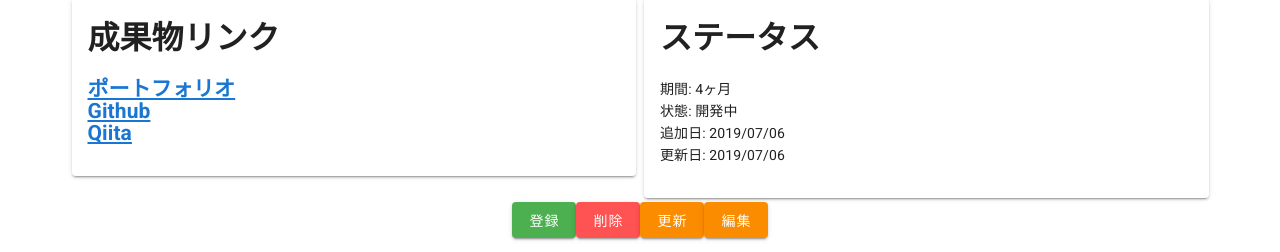
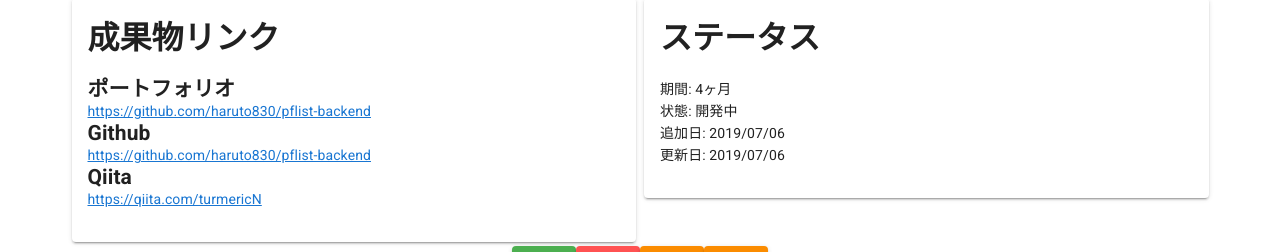
Before and after one commit to haruto830/pflist-frontend, a Nuxt app: page /detail/1 in a window 1280 px wide. Shown: the part 1087-1339 px from the top of the page. Built offline with nearby package versions, Linux system fonts and the light colour scheme.

Commit message:
レビュー修正

```diff
--- a/app/pages/detail/_id.vue
+++ b/app/pages/detail/_id.vue
@@ -100,26 +100,29 @@
             <div v-else>
               <v-card-text class="px-0">
                 <h2>
+                  ポートフォリオ
+                </h2>
                 <a
                   href="https://github.com/haruto830/pflist-backend"
                   target="_blank"
-                    >ポートフォリオ</a
+                  >https://github.com/haruto830/pflist-backend</a
                 >
+                <h2>
+                  Github
                 </h2>
-                <h2>
                 <a
                   href="https://github.com/haruto830/pflist-backend"
                   target="_blank"
-                    >Github</a
+                  >https://github.com/haruto830/pflist-backend</a
                 >
+                <h2>
+                  Qiita
                 </h2>
-                <h2>
                 <a
                   href="https://github.com/haruto830/pflist-backend"
                   target="_blank"
-                    >Qiita</a
+                  >https://qiita.com/turmericN</a
                 >
-                </h2>
               </v-card-text>
             </div>
           </v-card>
```
Lines whose indentation alone changed are shown as unchanged.
